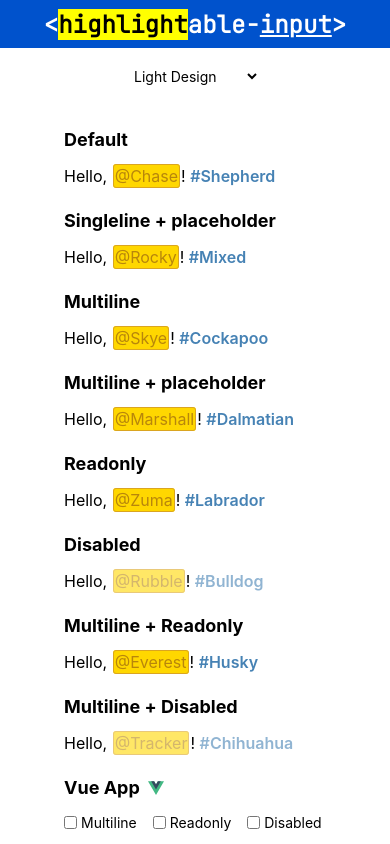
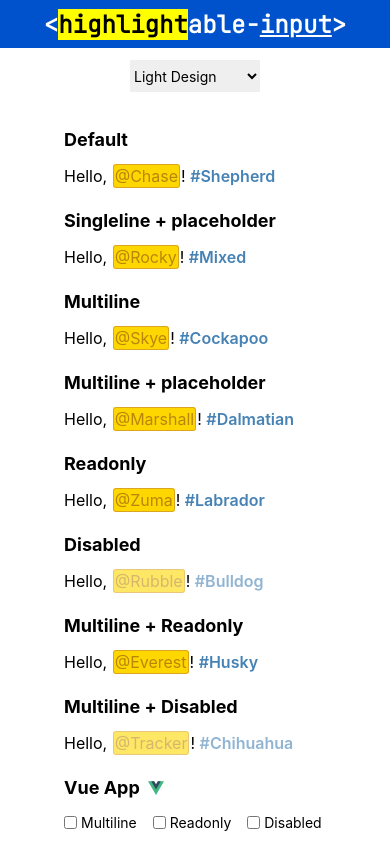
Before and after one commit to Justineo/highlightable-input, a Vue app in the folder packages/site/: page / in a window 390 px wide. Shown: the top 844 px of the page. Built offline with nearby package versions, Linux system fonts and the light colour scheme; a small style sheet from the web is missing; what diffhtml would draw is missing.

Commit message:
chore: refine site

```diff
--- a/packages/site/src/index.css
+++ b/packages/site/src/index.css
@@ -172,7 +172,7 @@ option:checked:focus {
     width: 100%;
     display: flex;
     justify-content: center;
-    background-color: rgba(255, 255, 255, 0.5);
+    background-color: rgba(255, 255, 255, 0.75);
     backdrop-filter: blur(2px);
     border-bottom: 1px solid rgba(255, 255, 255, 0.75);
   }
@@ -180,6 +180,5 @@ option:checked:focus {
   #theme select {
     margin: 12px 0;
     height: 32px;
-    background-color: transparent;
   }
 }
```
